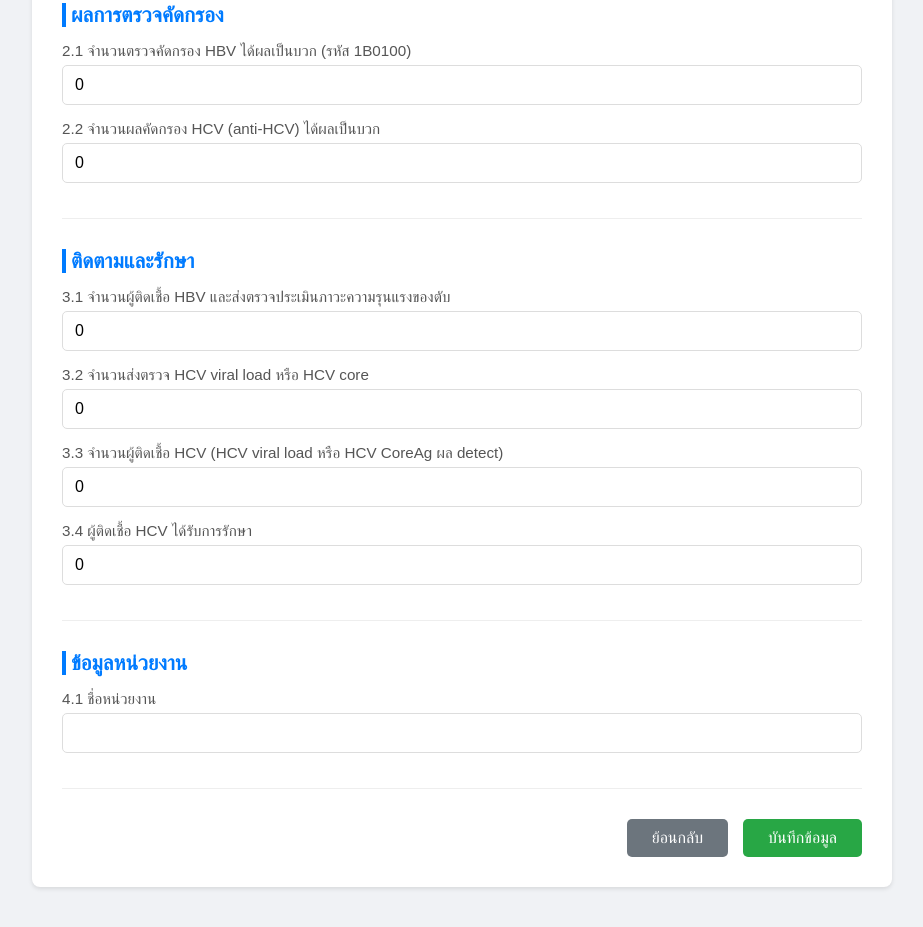
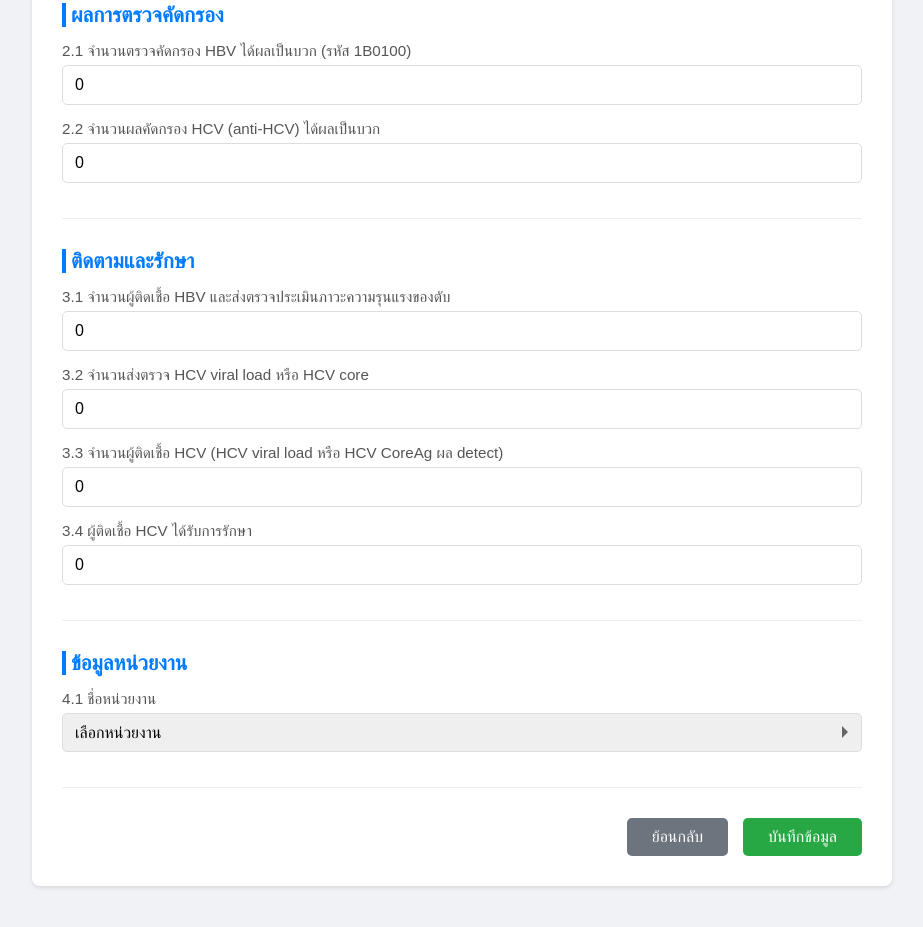
Before and after one commit to SiLiusZ/Chainat_Hepatitis, a plain HTML site: page add_report.html in a window 1280 px wide. Shown: the part 726-1653 px from the top of the page, without its empty margins (178-1101 px from the left). Drawn offline with Linux system fonts and the light colour scheme; no server answers; a web font is replaced by a local one.

Commit message:
Update add_report.html

```diff
--- a/add_report.html
+++ b/add_report.html
@@ -304,7 +304,26 @@
                 <h2>ข้อมูลหน่วยงาน</h2>
                 <div class="form-group">
                     <label for="reportingUnit">4.1 ชื่อหน่วยงาน</label>
-                    <input type="text" id="reportingUnit" name="reportingUnit">
+                    <!-- Changed from input type="text" to select dropdown -->
+                    <select id="reportingUnit" name="reportingUnit" required>
+                        <option value="">เลือกหน่วยงาน</option>
+                        <option value="โรงพยาบาลชัยนาทนเรนทร">โรงพยาบาลชัยนาทนเรนทร</option>
+                        <option value="โรงพยาบาลมโนรมย์">โรงพยาบาลมโนรมย์</option>
+                        <option value="โรงพยาบาลวัดสิงห์">โรงพยาบาลวัดสิงห์</option>
+                        <option value="โรงพยาบาลสรรพยา">โรงพยาบาลสรรพยา</option>
+                        <option value="โรงพยาบาลสรรคบุรี">โรงพยาบาลสรรคบุรี</option>
+                        <option value="โรงพยาบาลหันคา">โรงพยาบาลหันคา</option>
+                        <option value="โรงพยาบาลหนองมะโมง">โรงพยาบาลหนองมะโมง</option>
+                        <option value="โรงพยาบาลเนินขาม">โรงพยาบาลเนินขาม</option>
+                        <option value="สำนักงานสาธารณสุขอำเภอเมืองชัยนาท">สำนักงานสาธารณสุขอำเภอเมืองชัยนาท</option>
+                        <option value="สำนักงานสาธารณสุขอำเภอมโนรมย์">สำนักงานสาธารณสุขอำเภอมโนรมย์</option>
+                        <option value="สำนักงานสาธารณสุขอำเภอวัดสิงห์">สำนักงานสาธารณสุขอำเภอวัดสิงห์</option>
+                        <option value="สำนักงานสาธารณสุขอำเภอสรรพยา">สำนักงานสาธารณสุขอำเภอสรรพยา</option>
+                        <option value="สำนักงานสาธารณสุขอำเภอสรรคบุรี">สำนักงานสาธารณสุขอำเภอสรรคบุรี</option>
+                        <option value="สำนักงานสาธารณสุขอำเภอหันคา">สำนักงานสาธารณสุขอำเภอหันคา</option>
+                        <option value="สำนักงานสาธารณสุขอำเภอหนองมะโมง">สำนักงานสาธารณสุขอำเภอหนองมะโมง</option>
+                        <option value="สำนักงานสาธารณสุขอำเภอเนินขาม">สำนักงานสาธารณสุขอำเภอเนินขาม</option>
+                    </select>
                 </div>
             </div>
 
@@ -382,9 +401,10 @@
 
                 const district = document.getElementById('district').value;
                 const reportMonth = document.getElementById('reportMonth').value;
+                const reportingUnit = document.getElementById('reportingUnit').value; // Get value from the new select
 
-                if (!district || !reportMonth) {
-                    showMessageBox('ข้อผิดพลาด', 'กรุณาเลือกอำเภอและเดือนที่รายงานให้ครบถ้วน');
+                if (!district || !reportMonth || !reportingUnit) { // Added reportingUnit check
+                    showMessageBox('ข้อผิดพลาด', 'กรุณาเลือกอำเภอ, เดือนที่รายงาน และชื่อหน่วยงานให้ครบถ้วน');
                     return;
                 }
 
@@ -418,7 +438,7 @@
                     hcvViralLoadTest: parseInt(document.getElementById('hcvViralLoadTest').value) || 0,
                     hcvDetect: parseInt(document.getElementById('hcvDetect').value) || 0,
                     hcvTreated: parseInt(document.getElementById('hcvTreated').value) || 0,
-                    reportingUnit: document.getElementById('reportingUnit').value,
+                    reportingUnit: reportingUnit, // Use the value from the select
                     timestamp: new Date().toISOString() // Add a timestamp for ordering/tracking
                 };
 
```
